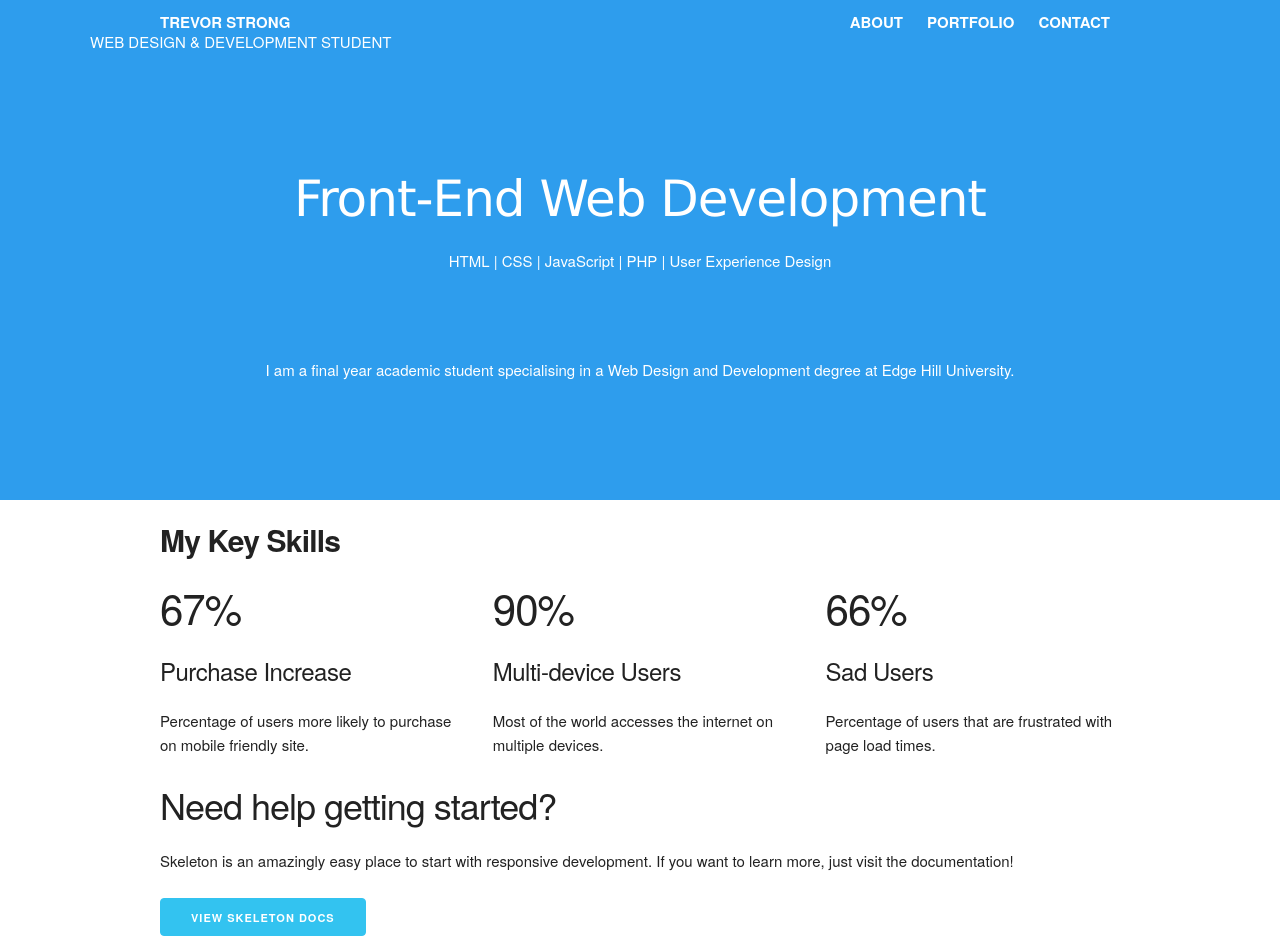
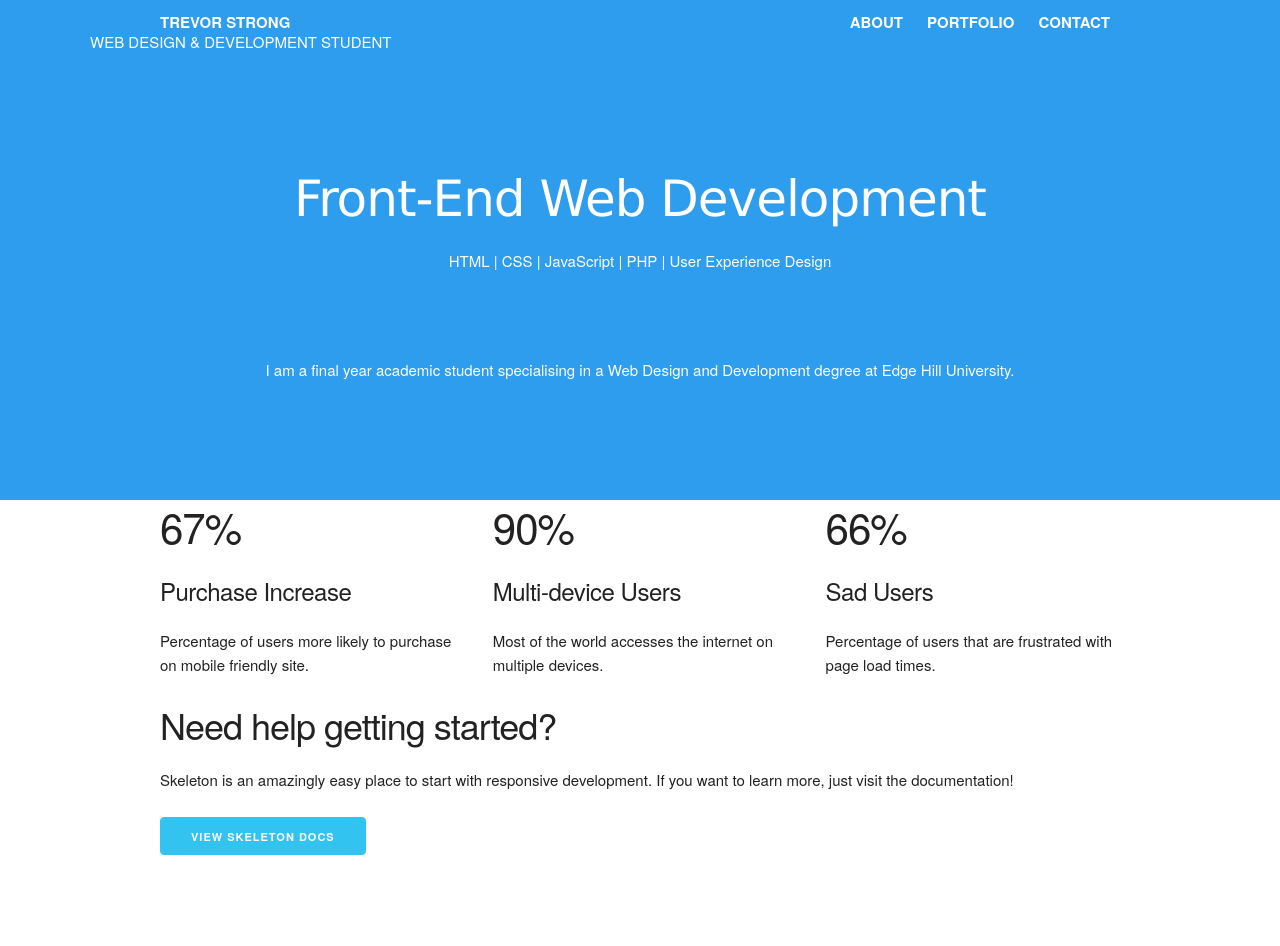
Before and after one commit to Trevor1994/Portfolio, a plain HTML site: page index.html in a window 1280 px wide. After the commit the page ends 865 px from the top, so only its background shows below. Drawn offline with Linux system fonts and the light colour scheme.

Commit message:
Deleted the div class='skills' section as this is no longer needed as the skills have been added to another section.

```diff
--- a/index.html
+++ b/index.html
@@ -48,19 +48,6 @@
   </div>
 
 
-  <!-- Section = Skills
-  –––––––––––––––––––––––––––––––––––––––––––––––––– -->
-
-  <div class="section3">
-    <div class="container">
-      <div class="row">
-        <div class=".one.column">
-          <h4 class="heading3">My Key Skills</h4>
-        </div>
-      </div>
-    </div>
-  </div>
-
   <!-- Section = Projects
   –––––––––––––––––––––––––––––––––––––––––––––––––– -->
 
```
